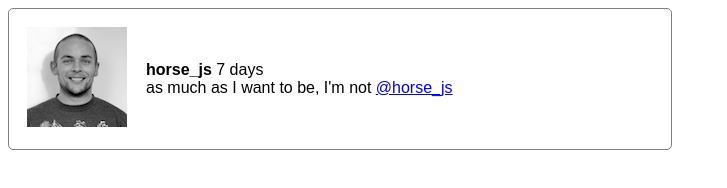
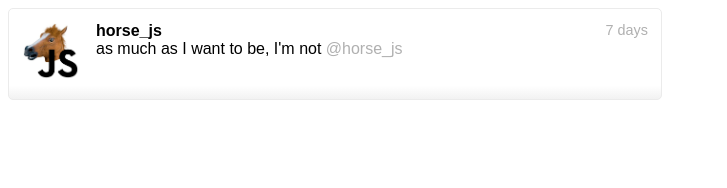
Before and after one commit to TobyRet/tweetHorse, a plain HTML site: page index.html in a window 1280 px wide. Shown: the whole page, without its empty margins (0-727 px from the left). Drawn offline with Linux system fonts and the light colour scheme.

Commit message:
Fixed alignment of tweet body, added gradient

```diff
--- a/index.html
+++ b/index.html
@@ -6,19 +6,16 @@
 	</head>
 
 	<body>
-		<div class = "tweet">
+		<div class = "tweet grad">
 			<table>
-				<td>
-
+				<td width="10%">
 					<div class = "tweet_avatar">
-						<img src="public/images/toby2.jpg" class="picture">
+						<img src="public/images/horse-js.png" class="picture" height = "60" >
 					</div>
-
 				</td>
 
-				<td>
 
-					<div class = "tweet_content">
+				<td valign="top" class="right">
 
 					<div class = "author">
 						<strong>horse_js</strong>
@@ -31,7 +28,6 @@
 						as much as I want to be, I'm not <a href = "#" class = "handle">@horse_js</a>
 					</div>
 
-					</div>
 				</td>
 
 			</table>
--- a/public/css/application.css
+++ b/public/css/application.css
@@ -1,24 +1,38 @@
 body {
 	font-family: arial;
+	font-size: 1em;
 }
 
 .tweet {
+	border: 1px solid #EBEBEB;
+	padding: 10px;
+	border-radius: 5px;
 	max-width: 50%;
-	border: 1px solid gray;
-	padding: 15px;
-	border-radius: 5px;
 }
 
 .tweet_avatar {
 	display: inline-block;
-	margin-right: 15px;
+	margin-right: 10px;
 }
 
 .picture {
-
+	border-radius: 5px;
 }
 
-.tweet_content {
-	display: inline-block;
-	font-variant: top;
+.date {
+	float: right;
+	font-size: 0.9em;
 }
+
+.date, .handle {
+	color: #B0B0B0;
+	text-decoration: none;
+}
+
+.right {
+	margin-left: 0;
+}
+
+.grad {
+	background: linear-gradient(white, white 85%, #F2F2F2); /* Standard syntax */
+}
```
Also changed, not shown: public/images/horse-js.png (added), public/images/toby2.jpg (deleted), 3 other files. Lines whose indentation alone changed are shown as unchanged.
